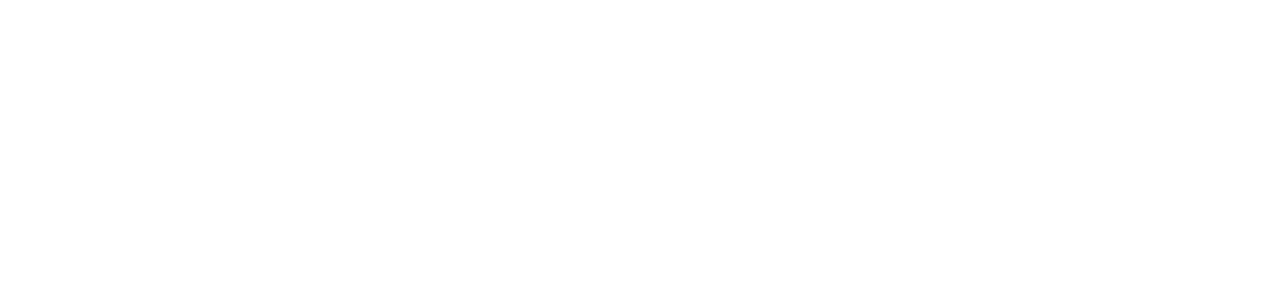
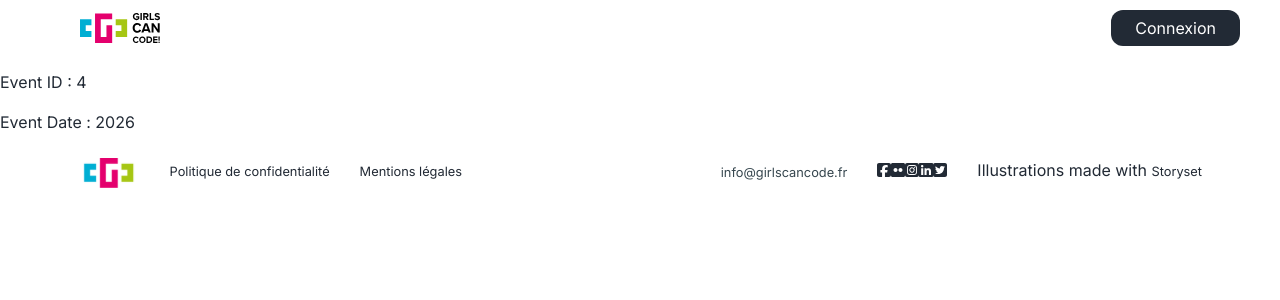
Before and after one commit to prologin/gcc-site, a Nuxt app in the folder frontend/: page /candidatures/2026/4 in a window 1280 px wide. Before the commit this address had no page. Shown: the top 300 px of the page. Built offline with nearby package versions, Linux system fonts and the light colour scheme; no server answers.

Commit message:
Add directory called "_edition" inside of the "candidatures" directory This allows us to retrieve the edition and the id of the event

```diff
--- a/frontend/components/EventCard.vue
+++ b/frontend/components/EventCard.vue
@@ -51,9 +51,7 @@
     <td> {{ CampsType[camps_type] }} </td>
     <td> {{ date }} {{ this.id }}</td>
     <td>
-      <NuxtLink to="/candidatures/">
-        Review
-      </NuxtLink>
+
     </td>
     </tr>
   </tbody>
@@ -101,6 +99,7 @@ export default Vue.extend({
   },
   data() {
     return {
+      path: "/candidatures/1",
       CampsType
     }
   }
--- a/frontend/pages/candidatures/_id.vue
+++ b/frontend/pages/candidatures/_edition/_id.vue
@@ -5,7 +5,8 @@
       <Header />
 
       <div>
-        <p> Event ID : {{ $route.parmas.id }} </p>
+        <p> Event ID : {{ this.eventID }} </p>
+        <p> Event Date : {{this.eventDATE}} </p>
       </div>
 
       <!-- Footer -->
@@ -16,9 +17,9 @@
 
 <script>
 import Vue from "vue";
-import Header from "../../components/Header.vue";
-import Footer from "../../components/Footer.vue";
-import { applicationsAPI } from "../../services/applications.api"
+import Header from "@/components/Header.vue";
+import Footer from "@/components/Footer.vue";
+import { applicationsAPI } from "@/services/applications.api"
 
 export default Vue.extend({
   name: "Candidatures",
@@ -29,6 +30,7 @@ export default Vue.extend({
   data() {
     return {
       eventID: this.$route.params.id,
+      eventDATE: this.$route.params.edition,
       applications: [],
       showError: false
     }
--- a/frontend/pages/stages.vue
+++ b/frontend/pages/stages.vue
@@ -27,6 +27,9 @@
               v-bind:start_date="event.start_date"
               v-bind:end_date="event.end_date"
               v-bind:address="event.center.name"/>
+                    <NuxtLink :to="this.path">
+        Review
+      </NuxtLink>
           </table>
         </div>
 
@@ -52,6 +55,7 @@ export default Vue.extend({
   },
   data() {
     return {
+      path: "/candidatures/2026/4",
       events: [],
       showError: false
     };
```
